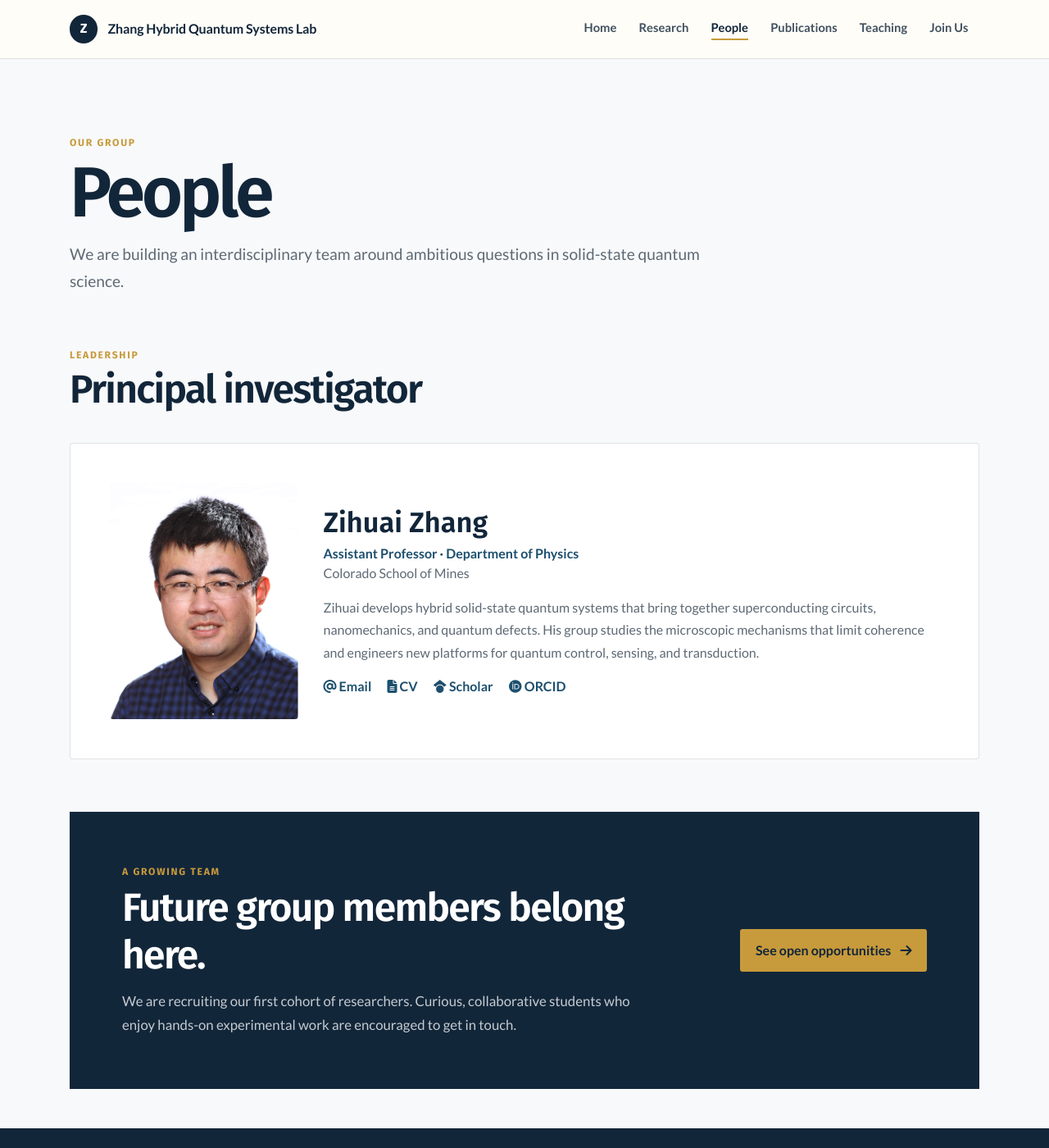
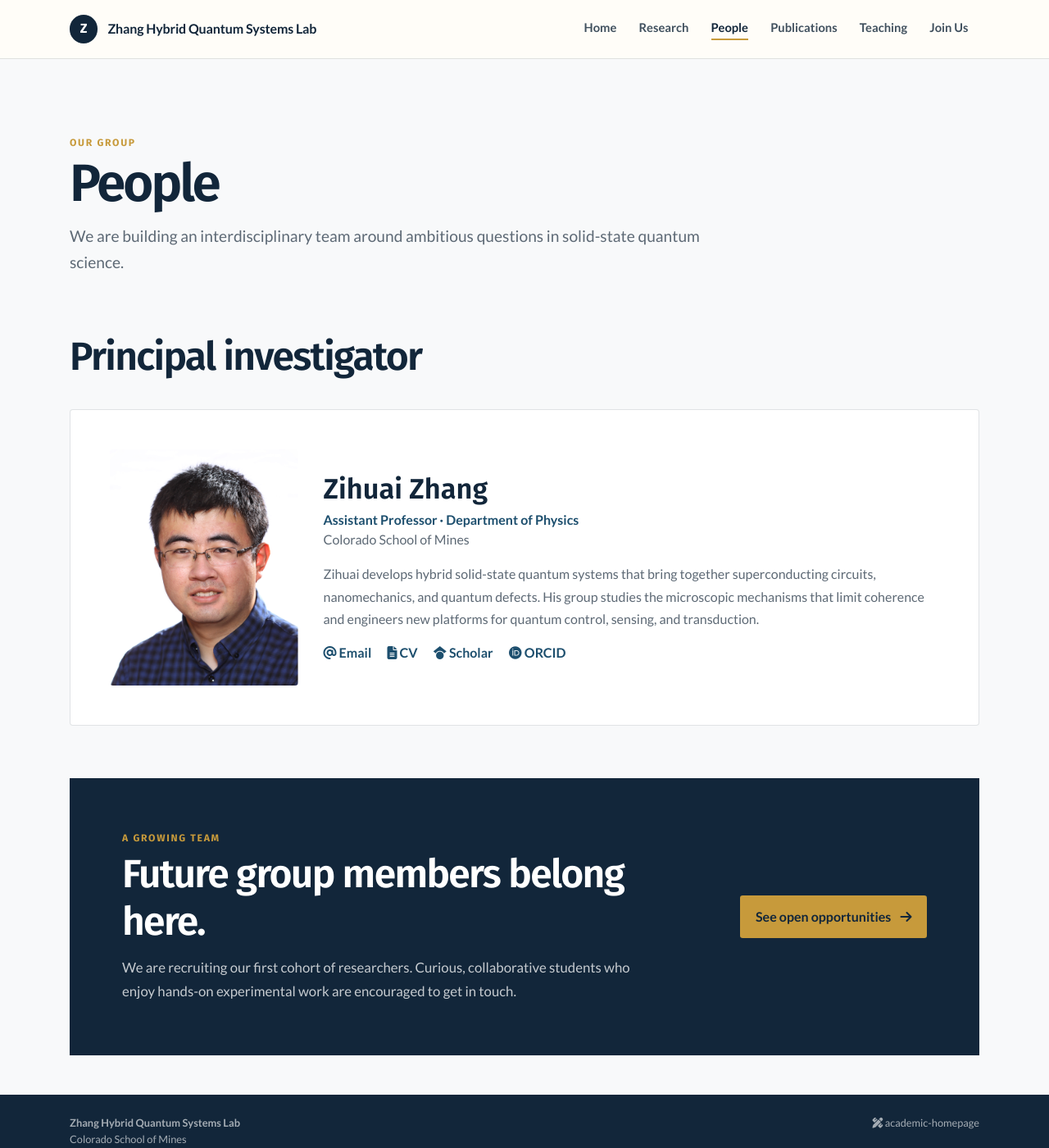
Before and after one commit to zihuaiz/zihuaiz.github.io, a Jekyll site: the page built from people.html, in a window 1280 px wide and 1400 px high. Shown: the whole window at 82% size. Built offline with Jekyll 4.4.1, drawn with Linux system fonts in a browser that asks for light colours; nearby versions of some CDN libraries; a style sheet for code colours, icons or effects is not loaded.

Commit message:
Tighten page typography and spacing

```diff
--- a/_layouts/default.html
+++ b/_layouts/default.html
@@ -26,7 +26,7 @@
     <link rel="preconnect" href="https://fonts.gstatic.com" crossorigin>
     <link href="https://fonts.googleapis.com/css2?family=Lato:ital,wght@0,300;0,400;0,700;0,900;1,300;1,400;1,700;1,900&family=Fira+Sans:ital,wght@0,100;0,200;0,300;0,400;0,500;0,600;0,700;0,800;0,900;1,100;1,200;1,300;1,400;1,500;1,600;1,700;1,800;1,900&family=Source+Code+Pro:ital,wght@0,200..900;1,200..900&display=swap" rel="stylesheet">
     <link rel="stylesheet" href="https://cdn.jsdelivr.net/npm/katex@0.16.11/dist/katex.min.css" integrity="sha384-nB0miv6/jRmo5UMMR1wu3Gz6NLsoTkbqJghGIsx//Rlm+ZU03BU6SQNC66uf4l5+" crossorigin="anonymous">
-    <link rel="stylesheet" href="{{ '/assets/css/global.css' | relative_url }}?v=20260829-hero-type">
+    <link rel="stylesheet" href="{{ '/assets/css/global.css' | relative_url }}?v=20260829-spacing-type">
 </head>
 <body class="bg-light" {{ page.body_attr }}>
     {% include navbar.html %}
--- a/assets/css/global.css
+++ b/assets/css/global.css
@@ -614,7 +614,7 @@ a:hover {
 .system-node-c { right: 8px; bottom: 10px; }
 
 .home-section {
-  margin-top: clamp(4rem, 8vw, 7rem);
+  margin-top: clamp(2.75rem, 5vw, 4.5rem);
 }
 
 .section-heading-row {
@@ -731,7 +731,7 @@ a:hover {
 }
 
 .home-lower-grid {
-  margin-top: clamp(4rem, 8vw, 7rem);
+  margin-top: clamp(2.75rem, 5vw, 4.5rem);
 }
 
 .home-lower-grid .news-card {
@@ -873,7 +873,7 @@ a:hover {
   margin: 0.55rem 0 1rem;
   color: var(--lab-navy);
   font-family: "Fira Sans", sans-serif;
-  font-size: clamp(3rem, 7vw, 5.4rem);
+  font-size: clamp(2.5rem, 5vw, 4.2rem);
   font-weight: 600;
   letter-spacing: -0.05em;
   line-height: 1;
--- a/people.html
+++ b/people.html
@@ -15,7 +15,6 @@ container_class: container-xl
   <section class="people-section">
     <div class="section-heading-row">
       <div>
-        <div class="section-eyebrow">Leadership</div>
         <h2>Principal investigator</h2>
       </div>
     </div>
```
